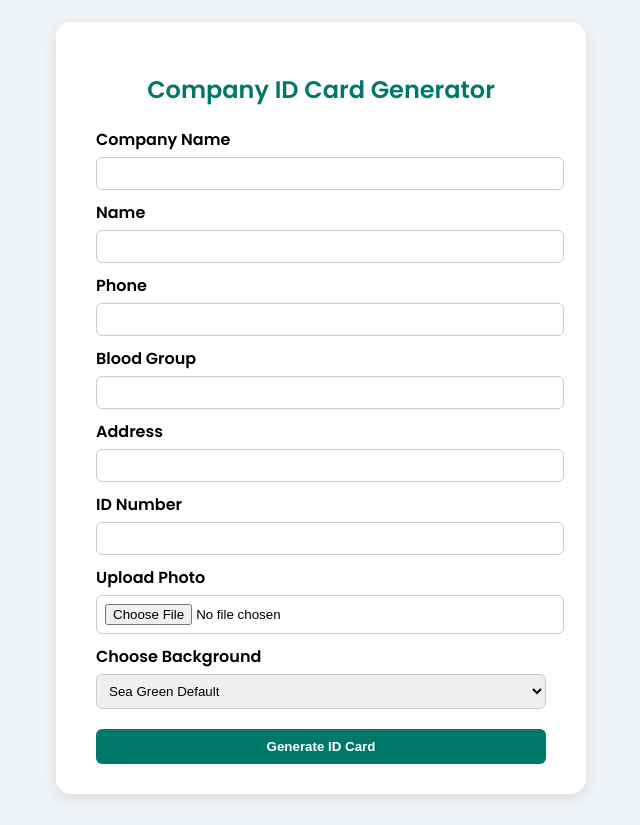
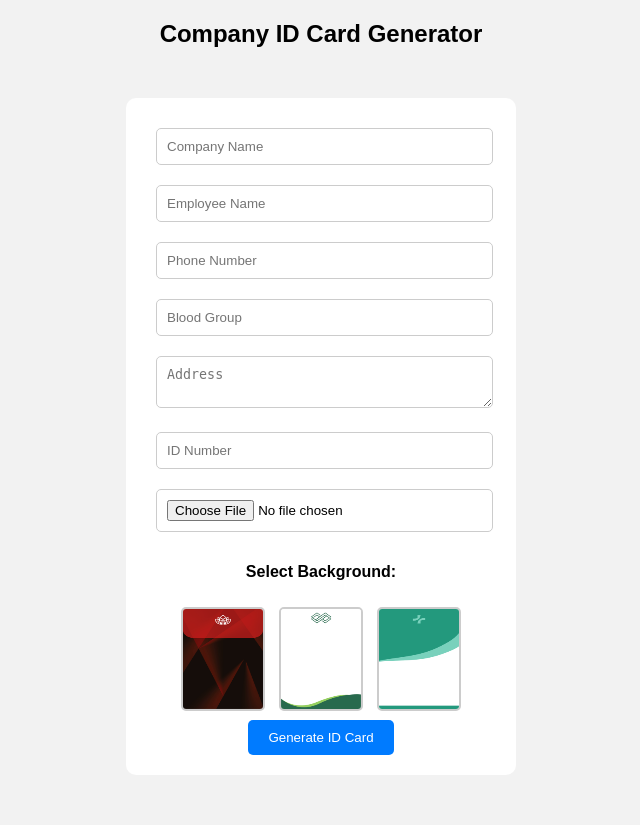
Before and after one commit to JO-GitHub23/ID_Card_Generator, a Flask app: page / in a window 1280 px wide. Shown: the whole page, without its empty margins (319-959 px from the left). Before the commit the page ends 798 px from the top, so only its background shows below. Run offline with Flask 3, Linux system fonts and the light colour scheme.

Commit message:
Changes made for fonts

```diff
--- a/app.py
+++ b/app.py
@@ -1,64 +1,46 @@
-from flask import Flask, render_template, request, send_from_directory
+from flask import Flask, render_template, request, send_file
 import os
 from id_card_generator import generate_id_card
 
 app = Flask(__name__)
 
 # Folder setup
-app.config["UPLOAD_FOLDER"] = os.path.join("static", "id_cards")
-app.config["PHOTO_UPLOAD_FOLDER"] = os.path.join("static", "uploads")
-app.config["BACKGROUND_FOLDER"] = os.path.join("static", "backgrounds")
-
-# Create folders if missing
-os.makedirs(app.config["UPLOAD_FOLDER"], exist_ok=True)
-os.makedirs(app.config["PHOTO_UPLOAD_FOLDER"], exist_ok=True)
+os.makedirs("static/id_cards", exist_ok=True)
+os.makedirs("static/backgrounds", exist_ok=True)
 
 @app.route("/")
 def index():
-    return render_template("index.html")
+    # get available background images
+    bg_list = os.listdir("static/backgrounds")
+    return render_template("index.html", bg_list=bg_list)
 
 @app.route("/generate", methods=["POST"])
 def generate():
-    company = request.form["company"]
-    name = request.form["name"]
-    phone = request.form["phone"]
-    blood = request.form["blood"]
-    address = request.form["address"]
-    id_no = request.form["id_no"]
-    bg_choice = request.form["bg_choice"]
+    try:
+        company = request.form["company"]
+        name = request.form["name"]
+        phone = request.form["phone"]
+        blood = request.form["blood"]
+        address = request.form["address"]
+        id_no = request.form["id_no"]
+        bg_choice = request.form["bg_choice"]
 
-    # Photo upload
-    photo_file = request.files["photo"]
-    photo_path = None
-    if photo_file and photo_file.filename != "":
-        photo_path = os.path.join(app.config["PHOTO_UPLOAD_FOLDER"], photo_file.filename)
-        photo_file.save(photo_path)
+        bg_path = os.path.join("static/backgrounds", bg_choice)
 
-    # Background selection
-    if bg_choice == "custom":
-        custom_bg = request.files["custom_bg"]
-        if custom_bg and custom_bg.filename != "":
-            bg_path = os.path.join(app.config["BACKGROUND_FOLDER"], custom_bg.filename)
-            custom_bg.save(bg_path)
-        else:
-            bg_path = os.path.join(app.config["BACKGROUND_FOLDER"], "bg1.png")
-    else:
-        bg_path = os.path.join(app.config["BACKGROUND_FOLDER"], bg_choice)
+        # photo upload
+        photo = request.files["photo"]
+        photo_path = None
+        if photo:
+            photo_path = os.path.join("static/id_cards", photo.filename)
+            photo.save(photo_path)
 
-    # Generate ID card
-    output_file = generate_id_card(company, name, phone, blood, address, id_no, photo_path, bg_path)
+        output_file = generate_id_card(company, name, phone, blood, address, id_no, photo_path, bg_path)
+        return send_file(output_file, as_attachment=True)
 
-    return render_template("index.html", generated=True, filename=os.path.basename(output_file))
+    except Exception as e:
+        return f"Error: {str(e)}", 500
 
-@app.route("/download/<filename>")
-def download(filename):
-    file_path = os.path.join(app.config["UPLOAD_FOLDER"], filename)
-    if os.path.exists(file_path):
-        return send_from_directory(app.config["UPLOAD_FOLDER"], filename, as_attachment=True)
-    else:
-        return f"❌ File not found: {filename}", 404
 
 if __name__ == "__main__":
-    import os
     port = int(os.environ.get("PORT", 5000))
     app.run(host="0.0.0.0", port=port)
--- a/templates/index.HTML
+++ b/templates/index.HTML
@@ -1,94 +1,44 @@
 <!DOCTYPE html>
-<html lang="en">
+<html>
 <head>
-  <meta charset="UTF-8">
   <title>ID Card Generator</title>
-  <link href="https://fonts.googleapis.com/css2?family=Poppins:wght@400;600&display=swap" rel="stylesheet">
   <style>
-    body {
-      font-family: 'Poppins', sans-serif;
-      background: #f0f4f7;
-      display: flex;
-      justify-content: center;
-      align-items: center;
-      min-height: 100vh;
+    body { font-family: Arial, sans-serif; background: #f2f2f2; text-align: center; }
+    form { background: white; padding: 20px; margin: 50px auto; width: 350px; border-radius: 10px; }
+    input, textarea, select { width: 90%; padding: 10px; margin: 10px; border-radius: 5px; border: 1px solid #ccc; }
+    button { background: #007bff; color: white; padding: 10px 20px; border: none; border-radius: 5px; }
+    button:hover { background: #0056b3; }
+    .bg-preview img { width: 80px; height: 100px; margin: 5px; border-radius: 5px; border: 2px solid #ccc; cursor: pointer; }
+  </style>
+  <script>
+    function selectBg(bg) {
+      document.getElementById('bg_choice').value = bg;
+      const imgs = document.querySelectorAll('.bg-preview img');
+      imgs.forEach(i => i.style.border = '2px solid #ccc');
+      document.getElementById(bg).style.border = '3px solid #007bff';
     }
-    .card {
-      background: white;
-      padding: 30px 40px;
-      border-radius: 15px;
-      box-shadow: 0 4px 15px rgba(0,0,0,0.1);
-      width: 450px;
-    }
-    h2 { text-align: center; margin-bottom: 20px; color: #00796b; }
-    label { font-weight: 600; display: block; margin-top: 10px; }
-    input, select {
-      width: 100%; padding: 8px; margin-top: 5px;
-      border-radius: 6px; border: 1px solid #ccc;
-    }
-    button {
-      margin-top: 20px; padding: 10px; width: 100%;
-      border: none; background: #00796b; color: white;
-      font-weight: 600; border-radius: 6px; cursor: pointer;
-    }
-    .download { text-align: center; margin-top: 20px; }
-  </style>
+  </script>
 </head>
 <body>
-  <div class="card">
-    <h2>Company ID Card Generator</h2>
-    <form action="/generate" method="post" enctype="multipart/form-data">
-      <label>Company Name</label>
-      <input type="text" name="company" required>
+  <h2>Company ID Card Generator</h2>
+  <form action="/generate" method="POST" enctype="multipart/form-data">
+    <input type="text" name="company" placeholder="Company Name" required><br>
+    <input type="text" name="name" placeholder="Employee Name" required><br>
+    <input type="text" name="phone" placeholder="Phone Number" required><br>
+    <input type="text" name="blood" placeholder="Blood Group" required><br>
+    <textarea name="address" placeholder="Address" required></textarea><br>
+    <input type="text" name="id_no" placeholder="ID Number" required><br>
+    <input type="file" name="photo" accept="image/*" required><br>
 
-      <label>Name</label>
-      <input type="text" name="name" required>
+    <h4>Select Background:</h4>
+    <div class="bg-preview">
+      {% for bg in bg_list %}
+        <img src="{{ url_for('static', filename='backgrounds/' + bg) }}" id="{{ bg }}" onclick="selectBg('{{ bg }}')">
+      {% endfor %}
+    </div>
+    <input type="hidden" id="bg_choice" name="bg_choice" value="{{ bg_list[0] }}">
 
-      <label>Phone</label>
-      <input type="text" name="phone" required>
-
-      <label>Blood Group</label>
-      <input type="text" name="blood">
-
-      <label>Address</label>
-      <input type="text" name="address">
-
-      <label>ID Number</label>
-      <input type="text" name="id_no" required>
-
-      <label>Upload Photo</label>
-      <input type="file" name="photo" accept="image/*" required>
-
-      <label>Choose Background</label>
-      <select name="bg_choice" id="bg_choice" onchange="toggleCustomBg()">
-        <option value="bg1.png">Sea Green Default</option>
-        <option value="bg2.png">Red Sharp</option>
-        <option value="bg3.png">Green Curve</option>
-        <option value="custom">Upload Custom</option>
-      </select>
-
-      <div id="custom_bg_field" style="display:none;">
-        <label>Upload Custom Background</label>
-        <input type="file" name="custom_bg" accept="image/*">
-      </div>
-
-      <button type="submit">Generate ID Card</button>
-    </form>
-
-    {% if generated %}
-      <div class="download">
-        <p>✅ ID Card generated successfully!</p>
-        <a href="/download/{{ filename }}" download>Download ID Card</a>
-      </div>
-    {% endif %}
-  </div>
-
-  <script>
-    function toggleCustomBg() {
-      const bgChoice = document.getElementById('bg_choice');
-      const field = document.getElementById('custom_bg_field');
-      field.style.display = (bgChoice.value === 'custom') ? 'block' : 'none';
-    }
-  </script>
+    <button type="submit">Generate ID Card</button>
+  </form>
 </body>
 </html>
```
Also changed, not shown: id_card_generator.py (+38 -35 lines), static/id_cards/22124025_barcode.png (deleted), static/id_cards/JOEL A_id_card.png (deleted), static/id_cards/id_22124025.png (deleted), static/uploads/ChatGPT Image Aug 4, 2025, 05_04_49 PM.png (deleted), static/uploads/JOEL_PHOTO_page-0001.jpg (deleted), 1 other file.
